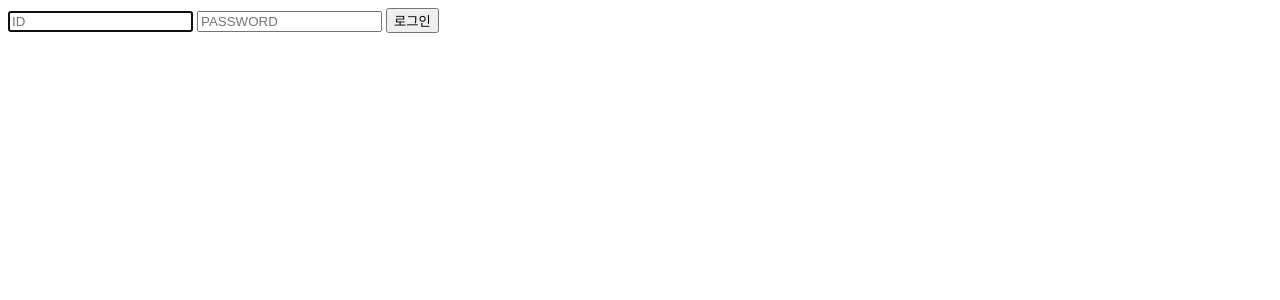
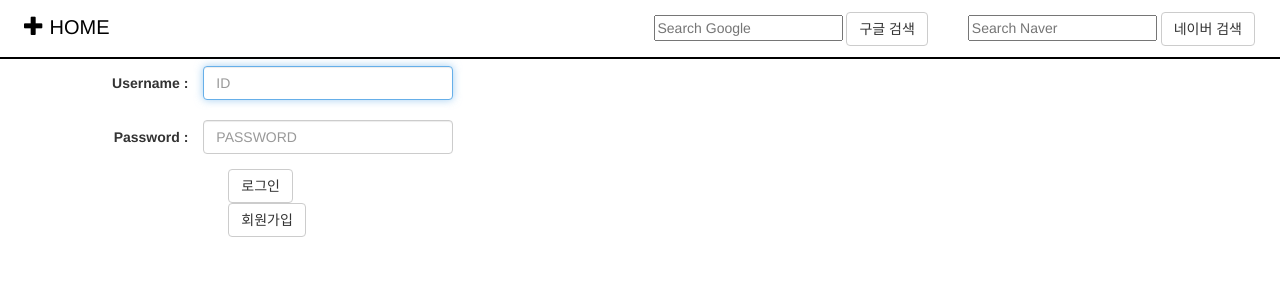
Before and after one commit to zooozoo/homepage-project, a Django app: page /member/login in a window 1280 px wide. Shown: the top 300 px of the page. Run offline with Django 3.2, Linux system fonts and the light colour scheme; some libraries are stand-ins or nearby versions.

Commit message:
login page 구현을 위한 최소한의 리첵터링, login-page에 부트스트랩 테스트적용

```diff
--- a/my_homepage/member/forms.py
+++ b/my_homepage/member/forms.py
@@ -17,12 +17,12 @@ class LoginForm(forms.ModelForm):
             'username': TextInput(attrs={
                 'autofocus': True,
                 'id': 'username',
-                'class': 'form-control',
+                'class': 'col-sm-8 form-control',
                 'placeholder': 'ID',
             }),
             'password': PasswordInput(attrs={
                     'id': 'password',
-                    'class': 'form-control',
+                    'class': 'col-sm-8 form-control',
                     'placeholder': 'PASSWORD',
             }),
         }
--- a/my_homepage/member/views.py
+++ b/my_homepage/member/views.py
@@ -14,8 +14,11 @@ def login_view(request):
             return redirect('/')
     else:
         form = LoginForm()
+    # 'login_page'는 login page의 nav에서 sideabar를 여는 버튼을 home link로 변경하기 위해
+    # header 템플렛에 True를 전달하기 위한 것
     context = {
         'form': form,
+        'login_page': True,
     }
     return render(request, 'member/login.html', context=context)
 
--- a/my_homepage/static/main/main.css
+++ b/my_homepage/static/main/main.css
@@ -158,3 +158,13 @@ ul.news-list {
 li.news-title {
     padding: 2px 0px;
 }
+
+ul.errorlist {
+    margin: 0 0;
+    padding-top: 10px;
+    padding-left: 20px;
+}
+
+div.test {
+    background-color: red;
+}
--- /dev/null
+++ b/my_homepage/templates/base.html
@@ -0,0 +1,41 @@
+<!doctype html>
+<html lang="kr">
+<head>
+    <meta charset="UTF-8">
+    <meta name="viewport"
+          content="width=device-width, user-scalable=no, initial-scale=1.0, maximum-scale=1.0, minimum-scale=1.0">
+    <meta http-equiv="X-UA-Compatible" content="ie=edge">
+
+    {% load static %}
+    <link rel="stylesheet" type="text/css" href="{% static 'main/main.css' %}"/>
+    <link rel="stylesheet" href="{% static 'bootstrap/css/bootstrap.css' %}">
+    <title>NEWS-HOMEPAGE</title>
+</head>
+
+<body>
+<header>
+    {% include "include/header.html" %}
+</header>
+
+<div class="header-bar"></div>
+
+{% block content %}
+{% endblock %}
+
+<script src="https://ajax.googleapis.com/ajax/libs/jquery/1.11.2/jquery.min.js"></script>
+<script type="text/javascript" src="{% static 'bootstrap/js/bootstrap.js' %}"></script>
+<script>
+    function openNav() {
+        document.getElementById("nav").style.width = "325px";
+        document.getElementById("nav-item-wraper").style.visibility = "visible";
+        document.getElementById("nav-item-wraper").style.opacity = "1";
+    }
+
+    function closeNav() {
+        document.getElementById("nav").style.width = "0";
+        document.getElementById("nav-item-wraper").style.visibility = "hidden";
+        document.getElementById("nav-item-wraper").style.opacity = "0";
+    }
+</script>
+</body>
+</html>
--- /dev/null
+++ b/my_homepage/templates/include/header.html
@@ -0,0 +1,59 @@
+<div id="search_section">
+    <div class="search">
+        <form class="navbar-form" method="get" action="https://search.naver.com/search.naver">
+            <input name="query" type="text" placeholder="Search Naver"/>
+            <input type="submit" class="btn btn-default" value="네이버 검색">
+        </form>
+    </div>
+    <div class="search">
+        <form class="navbar-form" method="get" action="https://www.google.com/search">
+            <input name="q" type="text" placeholder="Search Google">
+            <input type="submit" class="btn btn-default" value="구글 검색">
+        </form>
+    </div>
+</div>
+{% if login_page is True %}
+    <span><a href="{% url 'main' %}" style="text-decoration: none; color: black;"><span
+            class="glyphicon glyphicon-plus"></span> HOME </a></span>
+{% else %}
+    <nav id="nav">
+        <div id="nav-item-wraper">
+            <div class="login-section">
+                <div class="login-section-inner">
+                    {% if user.is_authenticated %}
+                        <h3>welcome {{ user }}</h3>
+                        <form action="{% url 'logout' %}" method="get">
+                            <button id="logout-btn" class="btn btn-block">로그아웃</button>
+                        </form>
+                    {% else %}
+                        <form id="login" action="{% url 'login' %}" method="post">
+                            {% csrf_token %}
+                            {% for field in form %}
+                                <div class="input-group">
+                                    {{ field }}
+                                </div>
+                            {% endfor %}
+                            <button id="login-btn" class="btn btn-default" type="submit">로그인</button>
+                        </form>
+                        <form id="signup" action="">
+                            <button id="signup-btn" class="btn btn-primary" type="button">회원가입</button>
+                        </form>
+                    {% endif %}
+                </div>
+            </div>
+
+            <ul id="news-select-list">
+                <li class="news-select-item"><a href="javascript:void(0)" class="closebtn"
+                                                onclick="closeNav()">&times;</a>
+                </li>
+                <li class="news-select-item">네이버</li>
+                <li class="news-select-item">다음</li>
+            </ul>
+        </div>
+    </nav>
+    {% if user.is_authenticated %}
+        <span onclick="openNav()"><span class="glyphicon glyphicon-plus"></span> 매체선택 | 로그아웃</span>
+    {% else %}
+        <span onclick="openNav()"><span class="glyphicon glyphicon-plus"></span> 매체선택 | 로그인</span>
+    {% endif %}
+{% endif %}
--- a/my_homepage/templates/member/login.html
+++ b/my_homepage/templates/member/login.html
@@ -1,28 +1,30 @@
-<form action="{% url 'login' %}" method="post">
-    {% csrf_token %}
-    {{ form.username}}
-    {{ form.password }}
-    {{ form.non_field_errors }}
-    <button id="login-btn" class="btn btn-default" type="submit">로그인</button>
-</form>
+{% extends "base.html" %}
 
 
+{% block content %}
+
+    <div>
+        <form class="form-horizontal" action="{% url 'login' %}" method="post">
+            {% csrf_token %}
+            {% for field in form %}
+                <div class="form-group">
+                    <label for="{{ field.id_for_label }}" class="col-sm-2 control-label">{{ field.label }} :</label>
+                    {{ field }}
+                    {{ field.errors }}
+                </div>
+            {% endfor %}
+            {{ form.non_field_errors }}
+
+            <div class="col-sm-offset-2 col-sm-10">
+                <button type="submit" class="btn btn-default">로그인</button>
+            </div>
+        </form>
+        <form action="">
+            <div class="col-sm-offset-2 col-sm-10">
+                <button type="button" class="btn btn-default">회원가입</button>
+            </div>
+        </form>
+    </div>
 
 
-{#<form action="{% url 'login' %}" method="post">#}
-{#    {% csrf_token %}#}
-{#    {% for field in form %}#}
-{#        <div>#}
-{#            {{ field }}#}
-{#            {% if field.errors %}#}
-{#                {% for error in field.errors %}#}
-{#                    <span class="help-block">{{ error }}</span>#}
-{#                {% endfor %}#}
-{#            {% endif %}#}
-{#        </div>#}
-{#    {% endfor %}#}
-{#    <span class="help-block">{{ form.non_field_errors }}</span>#}
-{##}
-{#    {{ form.non_field_errors }}#}
-{#    <button id="login-btn" class="btn btn-default" type="submit">로그인</button>#}
-{#</form>#}
+{% endblock %}
```
Also changed, not shown: my_homepage/templates/main/index.html (+3 -92 lines).
